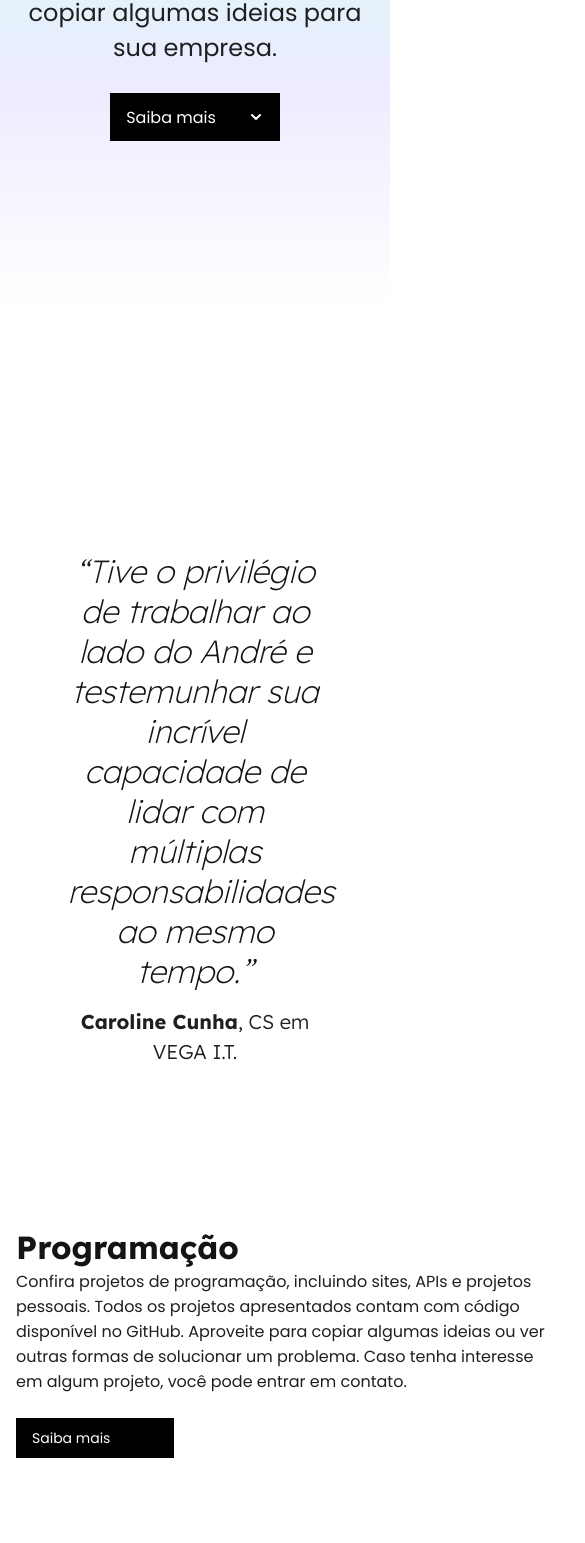
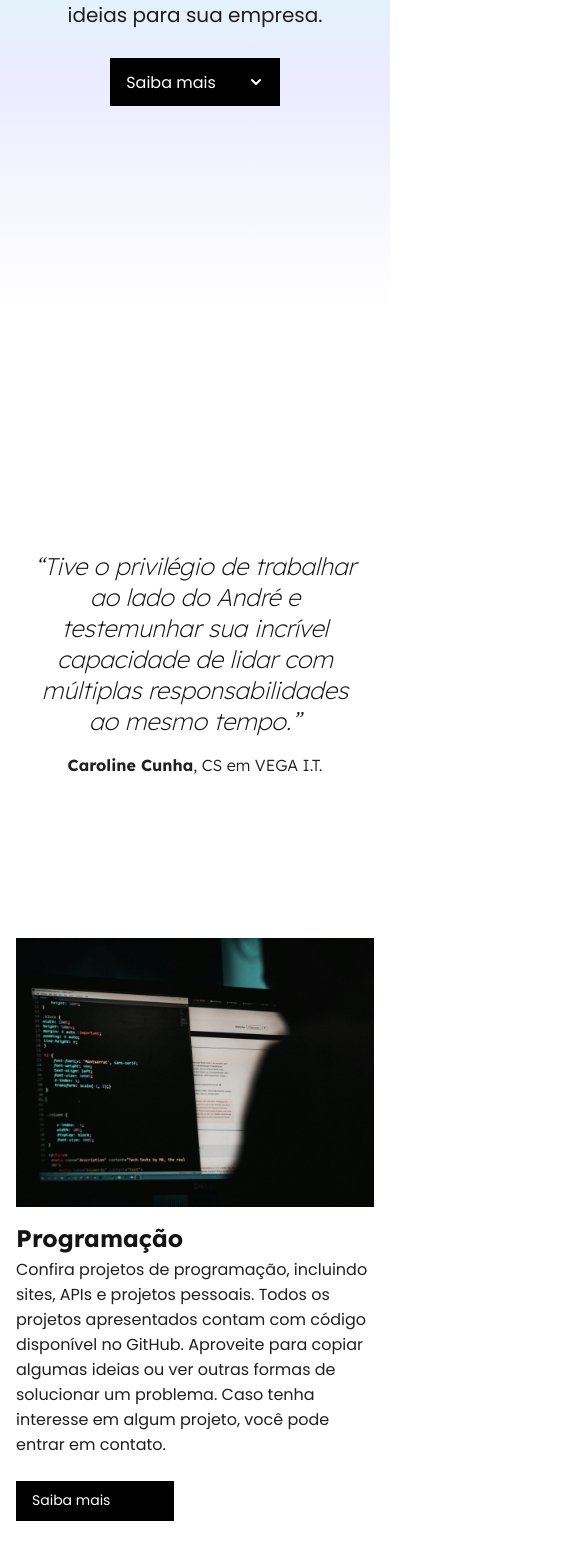
Before and after one commit to andremourasantos/andremourasantos.github.io, a Vue app: page /portfolio in a window 390 px wide. Shown: the part 453-1996 px from the top of the page, 585 px wide, since content can reach past the window. Built offline with nearby package versions, Linux system fonts and the light colour scheme; the HTML template or start-up script is replaced by a standard one; a web font is replaced by a local one.

Commit message:
rebuilt-2025 v0.15 Adicionadas variáveis de tamanho de fonte e ajustados estilos responsivos em vários componentes.

```diff
--- a/src/assets/main.css
+++ b/src/assets/main.css
@@ -5,6 +5,13 @@
   --font_title: 'Lexend';
   --font_paragraph: 'Poppins';
   --font_loading: 'Flow Circular';
+  --font-size_display: 48px;
+  --font-size_x-large: 40px;
+  --font-size_large: 32px;
+  --font-size_medium: 24px;
+  --font-size_small: 20px;
+  --font-size_default: 16px;
+  --font-size_x-small: 14px;
 
   /*COLORS*/
   --colors_background: white;
@@ -47,6 +54,10 @@
   list-style-position: inside;
 }
 
+p {
+  font-size: var(--font-size_default);
+}
+
 html {
   margin-inline: var(--body-margin_x-large);
 }
@@ -62,3 +73,27 @@ a:has(button) {
   text-decoration: none;
   width: fit-content;
 }
+
+@media screen and (max-width: 672px) {
+  :root {
+    /*FONTS*/
+    --font-size_display: 32px;
+    --font-size_x-large: 32px;
+    --font-size_large: 24px;
+    --font-size_medium: 20px;
+    --font-size_small: 16px;
+    --font-size_x-small: 12px;
+  }
+}
+
+@media screen and (max-width: 320px) {
+  :root {
+    /*FONTS*/
+    --font-size_display: 28px;
+    --font-size_x-large: 28px;
+    --font-size_large: 20px;
+    --font-size_medium: 16px;
+    --font-size_small: 16px;
+    --font-size_x-small: 12px;
+  }
+}
--- a/src/components/ContentHolder.vue
+++ b/src/components/ContentHolder.vue
@@ -36,9 +36,21 @@ export default defineComponent({
   }
 
   .grid {
-    flex-direction: row;
+    display: grid;
+    grid-template-columns: 1fr 1fr 1fr;
     gap: var(--padding_5x);
-    flex-wrap: wrap;
     justify-content: flex-start;
   }
+
+  @media screen and (max-width: 1056px) {
+    .grid {
+      grid-template-columns: 1fr 1fr;
+    }
+  }
+
+  @media screen and (max-width: 672px) {
+    .grid {
+      grid-template-columns: 1fr;
+    }
+  }
 </style>
--- a/src/components/Footer.vue
+++ b/src/components/Footer.vue
@@ -107,4 +107,21 @@ export default defineComponent({
   .links li:last-of-type {
     margin-bottom: 0;
   }
+
+  @media screen and (max-width: 1056px) {
+    footer section {
+      grid-template-columns: 1fr;
+      gap: var(--padding_5x);
+    }
+
+    .links {
+      justify-content: flex-start;
+    }
+  }
+
+  @media screen and (max-width: 672px) {
+    .links {
+      flex-direction: column;
+    }
+  }
 </style>
--- a/src/components/GridCard.vue
+++ b/src/components/GridCard.vue
@@ -62,8 +62,7 @@ export default defineComponent({
 
 <style scoped>
   .card {
-    min-width: 288px;
-    max-width: 501px;
+    min-width: fit-content;
     height: fit-content;
     display: flex;
     flex-direction: column;
--- a/src/components/Header.vue
+++ b/src/components/Header.vue
@@ -69,4 +69,14 @@ export default defineComponent({
   nav > a.router-link-active {
     font-weight: bold;
   }
+
+  @media screen and (max-width: 672px) {
+    header {
+      grid-template-columns: 2fr 1fr;
+    }
+
+    nav {
+      display: none;
+    }
+  }
 </style>
--- a/src/components/HeroSection.vue
+++ b/src/components/HeroSection.vue
@@ -102,11 +102,11 @@ export default defineComponent({
   }
 
   h1 {
-    font-size: 48px;
+    font-size: var(--font-size_display);
   }
 
   p {
-    font-size: 24px;
+    font-size: var(--font-size_medium);
     margin-bottom: 24px;
   }
 </style>
--- a/src/components/Quote.vue
+++ b/src/components/Quote.vue
@@ -43,13 +43,13 @@ export default defineComponent({
     font-style: italic;
     font-family: var(--font_title);
     font-weight: 200;
-    font-size: 32px;
+    font-size: var(--font-size_large);
     color: var(--colors_title);
   }
 
   p {
     margin-top: var(--padding_2x);
-    font-size: 20px;
+    font-size: var(--font-size_small);
   }
 
   p * {
@@ -59,4 +59,10 @@ export default defineComponent({
   p:last-of-type > span {
     font-weight: 300;
   }
+
+  @media screen and (max-width: 672px) {
+    div {
+      width: 100%;
+    }
+  }
 </style>
--- a/src/components/SiteSection.vue
+++ b/src/components/SiteSection.vue
@@ -65,7 +65,7 @@ export default defineComponent({
 
   h2 {
     margin-bottom: var(--padding_04x);
-    font-size: 32px;
+    font-size: var(--font-size_large);
   }
 
   img {
@@ -77,6 +77,7 @@ export default defineComponent({
     filter: saturate(0.5);
   }
 
+  @media screen and (min-width: 1057px) {
     .RTL {
       grid-template-columns: 1fr 540px;
     }
@@ -88,8 +89,28 @@ export default defineComponent({
     .RTL img {
       grid-area: col1;
     }
+  }
 
   .slot {
     margin-top: var(--padding_3x);
   }
+
+  @media screen and (max-width: 1056px) {
+    section {
+      grid-template-columns: 1fr;
+      grid-template-rows: auto 1fr;
+      grid-template-areas:
+        "col2"
+        "col1";
+      gap: var(--padding_2x);
+    }
+
+    div {
+      width: 100%;
+    }
+
+    h2 {
+      margin-bottom: var(--padding_02x);
+    }
+  }
 </style>
--- a/src/views/ArticleTemplate.vue
+++ b/src/views/ArticleTemplate.vue
@@ -120,7 +120,7 @@ export default defineComponent({
     height: fit-content;
     width: 100%;
     position: sticky;
-    top: 96px;
+    top: 80px;
     display: flex;
     flex-direction: column;
     gap: var(--padding_2x);
@@ -195,4 +195,27 @@ export default defineComponent({
     object-fit: cover;
     object-position: center;
   }
+
+  @media screen and (max-width: 1312px) {
+    .articleContainer {
+      grid-template-columns: 400px 1fr;
+    }
+  }
+
+  @media screen and (max-width: 1056px) {
+    .articleContainer {
+      grid-template-columns: 320px 1fr;
+      gap: var(--padding_5x);
+    }
+  }
+
+  @media screen and (max-width: 672px) {
+    aside {
+      display: none;
+    }
+
+    .articleContainer {
+      grid-template-columns: 1fr;
+    }
+  }
 </style>
--- a/src/views/Home.vue
+++ b/src/views/Home.vue
@@ -36,7 +36,7 @@ import HeroSection from '@/components/HeroSection.vue';
 import SiteSection from '@/components/SiteSection.vue';
 import Button from '@/components/Button.vue';
 import ContentHolder from '@/components/ContentHolder.vue';
-import Quote from '@/components/quote.vue';
+import Quote from '@/components/Quote.vue';
 
 export default defineComponent({
   components: {
```
Lines whose indentation alone changed are shown as unchanged.
